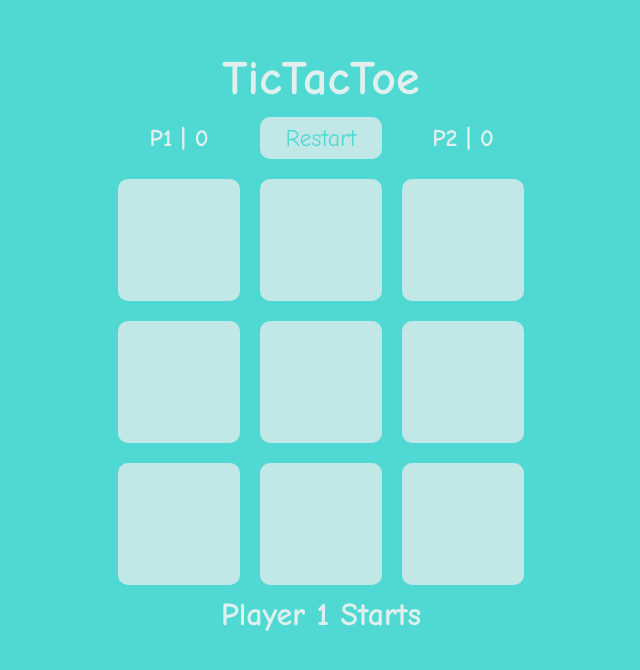
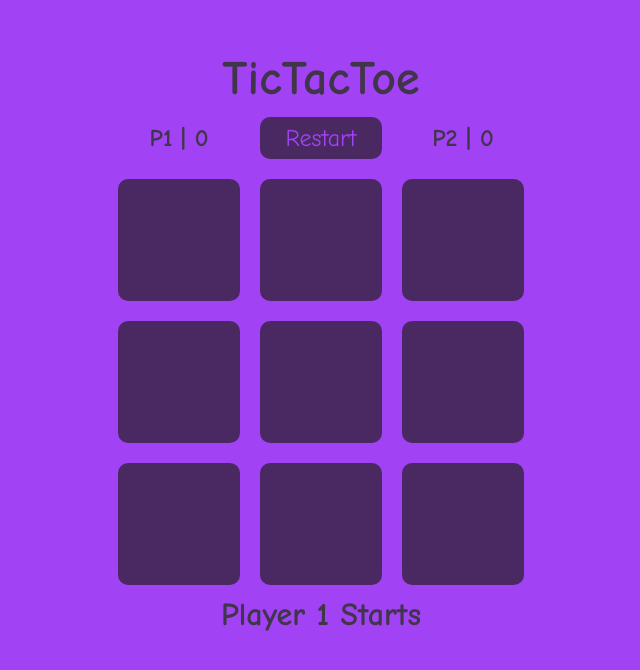
Before and after one commit to PencilFrog/TicTacToe, a plain HTML site: page index.html in a window 1280 px wide. Shown: the whole page, without its empty margins (319-959 px from the left). Drawn offline with nearby package versions, Linux system fonts and the light colour scheme.

Commit message:
Changed the color scheme. Background is now purple and the ui is dark.

```diff
--- /dev/null
+++ b/css/newStyle.css
@@ -0,0 +1,60 @@
+
+
+
+body{
+	background: #a142f4;
+}
+
+
+table{
+	border-spacing: 0;
+	margin: 50px auto 0;
+}
+
+	th{
+		color: #413549;
+		text-align: center;
+		font-family: "Comic Sans MS", cursive, sans-serif;
+		font-size: 300%;
+	}
+
+	td{
+		font-family: "Comic Sans MS", cursive, sans-serif;
+		font-size: 300%;
+		color: #a142f4;
+		border: 10px solid #a142f4;
+		height: 120px;
+		width: 120px;
+		text-align: center;
+		background: #4a2963;
+		border-radius: 20px;
+		transition: background .3s linear 0s;
+		cursor: pointer;
+	}
+
+	td:hover{
+		background: #743f9e;
+	}
+
+	.taken:hover{
+		background: #ad457e;
+	}
+
+	.message{
+		font-size: 200%;
+	}
+
+	.score{
+		font-size: 150%;
+	}
+
+	.restart{
+		font-size: 150%;
+		height: 40px;
+	}
+
+
+h1{
+	color: #413549;
+	margin: auto;
+}
--- a/index.html
+++ b/index.html
@@ -3,7 +3,7 @@
 <head>
 	<title>TicTacToe</title>
 	<meta charset="utf-8">
-	<link rel="stylesheet" type="text/css" href="css/style.css">
+	<link rel="stylesheet" type="text/css" href="css/newStyle.css">
 </head>
 <body>
 	<script src="http://code.jquery.com/jquery-1.11.3.min.js"></script>
```
